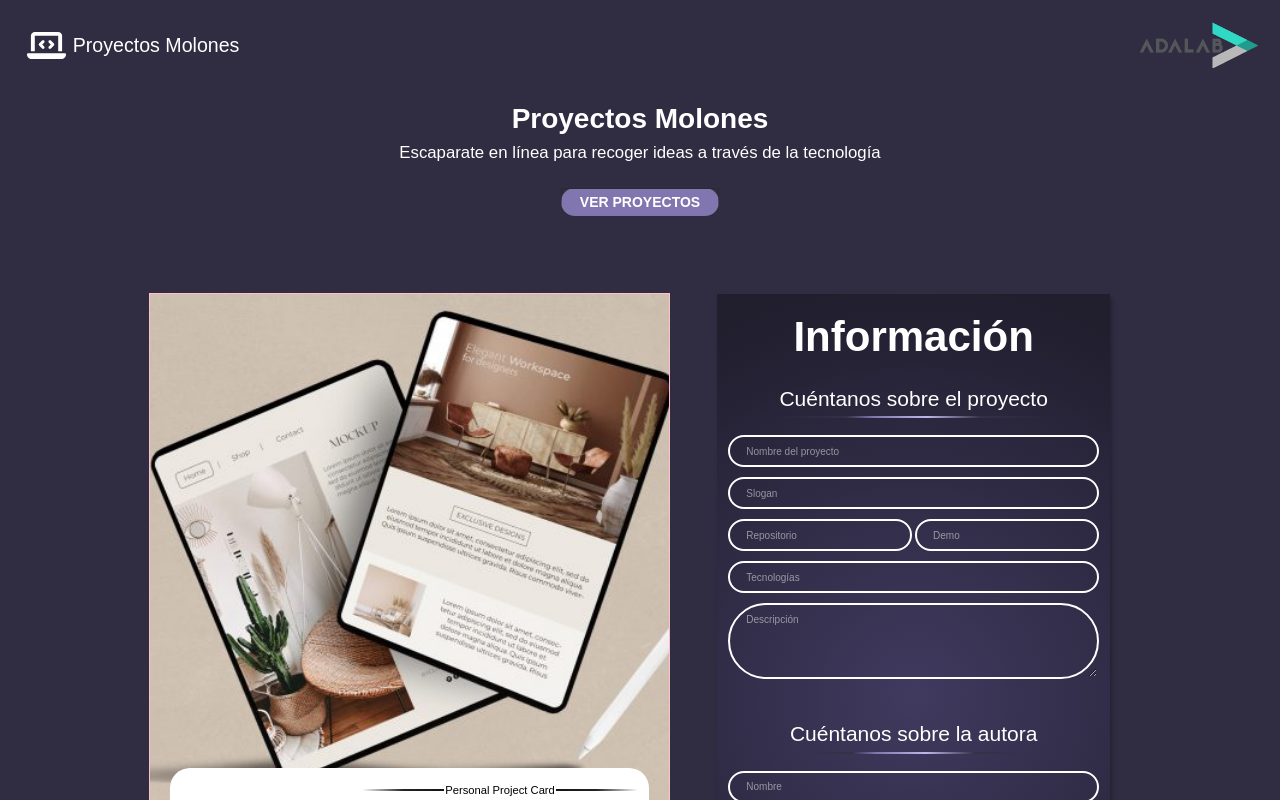
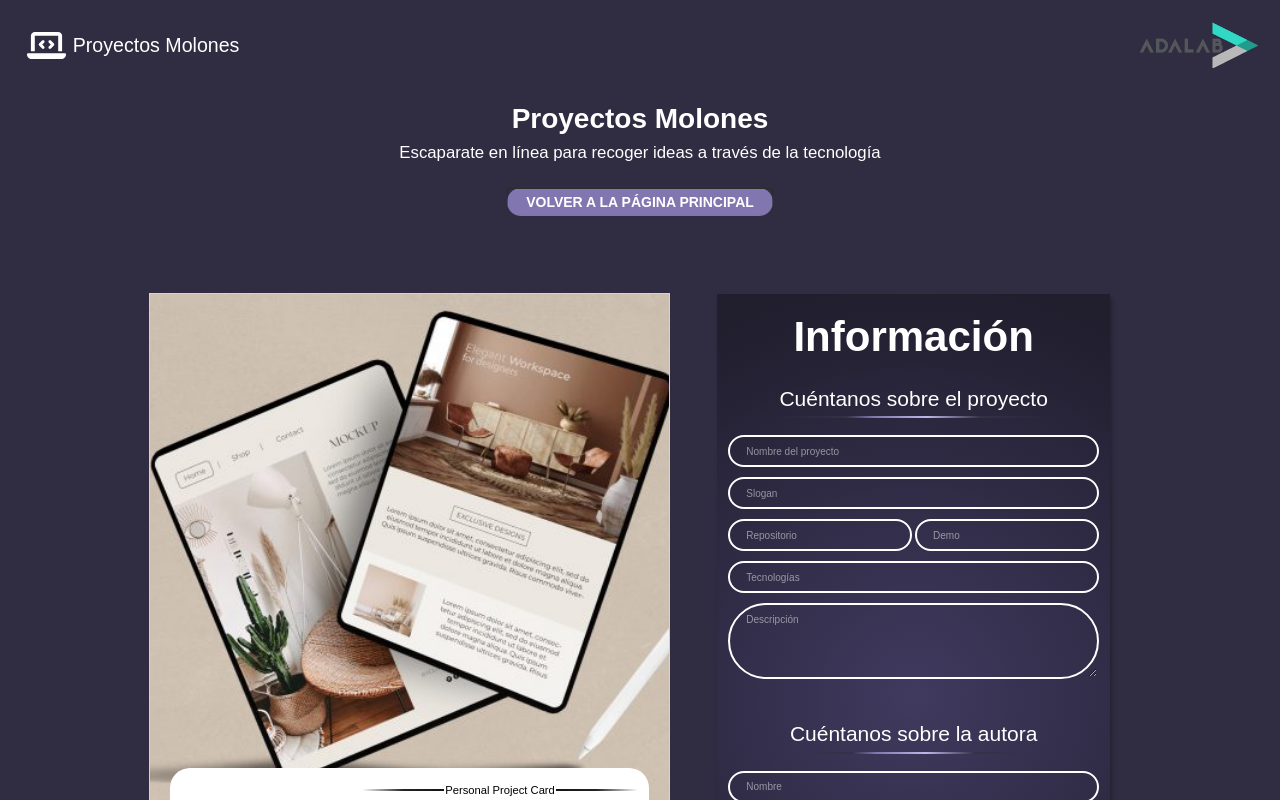
Before and after one commit to jennyalvarez/proyect-promo-58-module-3-team-1, a React (Vite) app: page /#/create in a window 1280 px wide. Shown: the top 800 px of the page. Built offline with nearby package versions, Linux system fonts and the light colour scheme.

Commit message:
add Routes

```diff
--- a/src/components/App.jsx
+++ b/src/components/App.jsx
@@ -6,41 +6,18 @@ import Footer from "./Layout/Footer.jsx";
 import Hero from "./Layout/Hero.jsx";
 import Preview from "./Create/Preview.jsx";
 import Form from "./Create/Form.jsx";
+import { Routes, Route } from "react-router";
+import LandingPages from "./Layout/LandingPages.jsx";
+import CreateProjects from "./Layout/CreateProjects.jsx";
 
 function App() {
-  const [data, setData] = useState({
-    name: "",
-    slogan: "",
-    technologies: "",
-    repo: "",
-    demo: "",
-    desc: "",
-    autor: "",
-    job: "",
-    image: null, // Imagen de la Autora
-    photo: null, // Imagen del proyecto
-  });
-
-  function changeData(property, value) {
-    setData({
-      ...data,
-      [property]: value,
-    });
-    console.log([property], value);
-  }
-
   return (
     <div className="container">
       <Header />
-
-      <main className="main">
-        <Hero />
-
-        <Preview data={data} />
-
-        <Form changeData={changeData} data= {data} />
-      </main>
-
+      <Routes>
+        <Route path="/" element={<LandingPages />} />
+        <Route path="/create" element={<CreateProjects />} />
+      </Routes>
       <Footer />
     </div>
   );
--- /dev/null
+++ b/src/components/Layout/CreateProjects.jsx
@@ -0,0 +1,45 @@
+import { useState } from "react";
+import Hero from "../Layout/Hero.jsx";
+import Preview from "../Create/Preview.jsx";
+import Form from "../Create/Form.jsx";
+import { Link } from "react-router";
+
+function CreateProjects() {
+  const [data, setData] = useState({
+    name: "",
+    slogan: "",
+    technologies: "",
+    repo: "",
+    demo: "",
+    desc: "",
+    autor: "",
+    job: "",
+    image: null, // Imagen de la Autora
+    photo: null, // Imagen del proyecto
+  });
+
+  function changeData(property, value) {
+    setData({
+      ...data,
+      [property]: value,
+    });
+    console.log([property], value);
+  }
+  return (
+    <main className="main">
+      <Hero>
+        <>
+          <Link className="button--link" to="/">
+            Volver a la página principal
+          </Link>
+        </>
+      </Hero>
+
+      <Preview data={data} />
+
+      <Form changeData={changeData} data={data} />
+    </main>
+  );
+}
+
+export default CreateProjects;
--- a/src/components/Layout/Hero.jsx
+++ b/src/components/Layout/Hero.jsx
@@ -1,14 +1,13 @@
 import "../../styles/Hero.scss";
-function Hero() {
+import { Link } from "react-router";
+function Hero({ children }) {
   return (
     <section className="hero">
       <h2 className="title">Proyectos molones</h2>
       <p className="hero__text">
         Escaparate en línea para recoger ideas a través de la tecnología
       </p>
-      <a className="button--link" href="./">
-        Ver proyectos
-      </a>
+      {children}
     </section>
   );
 }
--- /dev/null
+++ b/src/components/Layout/LandingPages.jsx
@@ -0,0 +1,15 @@
+import Hero from "../Layout/Hero.jsx";
+import { Link } from "react-router";
+
+function LandingPages() {
+  return (
+    <Hero>
+      <>
+        <Link className="button--link" to="./create">
+          Ver proyectos
+        </Link>
+      </>
+    </Hero>
+  );
+}
+export default LandingPages;
```
